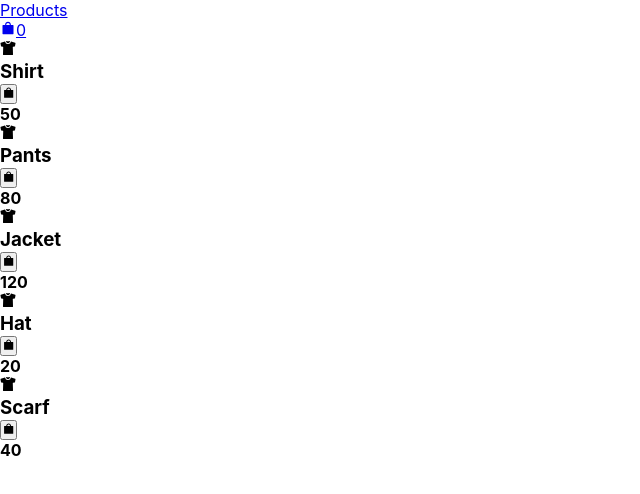
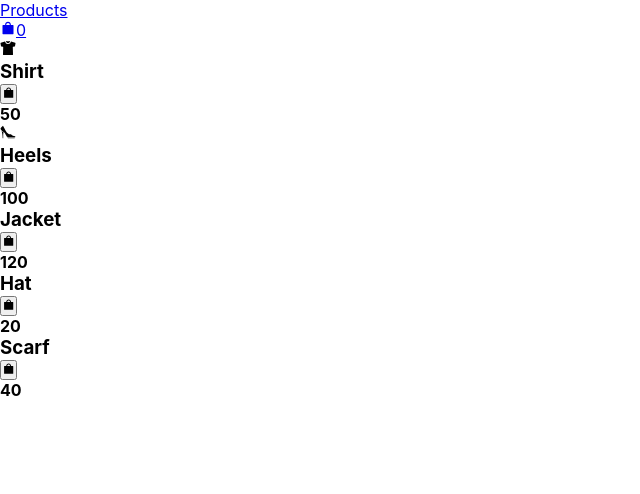
Before and after one commit to eafrancisco04/workshop-122, a React (Vite) app: page / in a window 1280 px wide. Shown: the top 494 px of the page, without its empty margins (0-640 px from the left). Built offline with nearby package versions, Linux system fonts and the light colour scheme.

Commit message:
test individual icons

```diff
--- a/src/components/Card.jsx
+++ b/src/components/Card.jsx
@@ -1,15 +1,17 @@
 import { useContext } from "react";
 import CartContext from "../CartContext";
 import { AiFillShopping } from "react-icons/ai";
-import { IoShirt } from "react-icons/io5";
 
-function Card ({name, price}) {
+
+
+
+function Card ({name, price, icon}) {
     const { addToCart } = useContext(CartContext);
 
     return(
         <div className="card">
             <div className="product-box">
-                <IoShirt />
+                {icon}
             </div>
 
             <div className="purchase">
--- a/src/pages/Products.jsx
+++ b/src/pages/Products.jsx
@@ -1,10 +1,12 @@
 import Card from "../components/Card";
 import { v4 as uuid } from "uuid";
+import { IoShirt } from "react-icons/io5";
+import { GiHighHeel } from "react-icons/gi";
 
 function Products() {
     const products = [
-        {name: "Shirt", price: 50},
-        {name: "Pants", price: 80},
+        {name: "Shirt", price: 50, icon: <IoShirt/>},
+        {name: "Heels", price: 100, icon: <GiHighHeel />},
         {name: "Jacket", price: 120},
         {name: "Hat", price: 20},
         {name: "Scarf", price: 40},
@@ -12,7 +14,7 @@ function Products() {
     return(
         <div className="product-list">
             {products.map((products) =>
-            <Card name={products.name} price={products.price} key={uuid()}/>
+            <Card name={products.name} price={products.price} icon={products.icon} key={uuid()}/>
             )}
         </div>
     )
```
